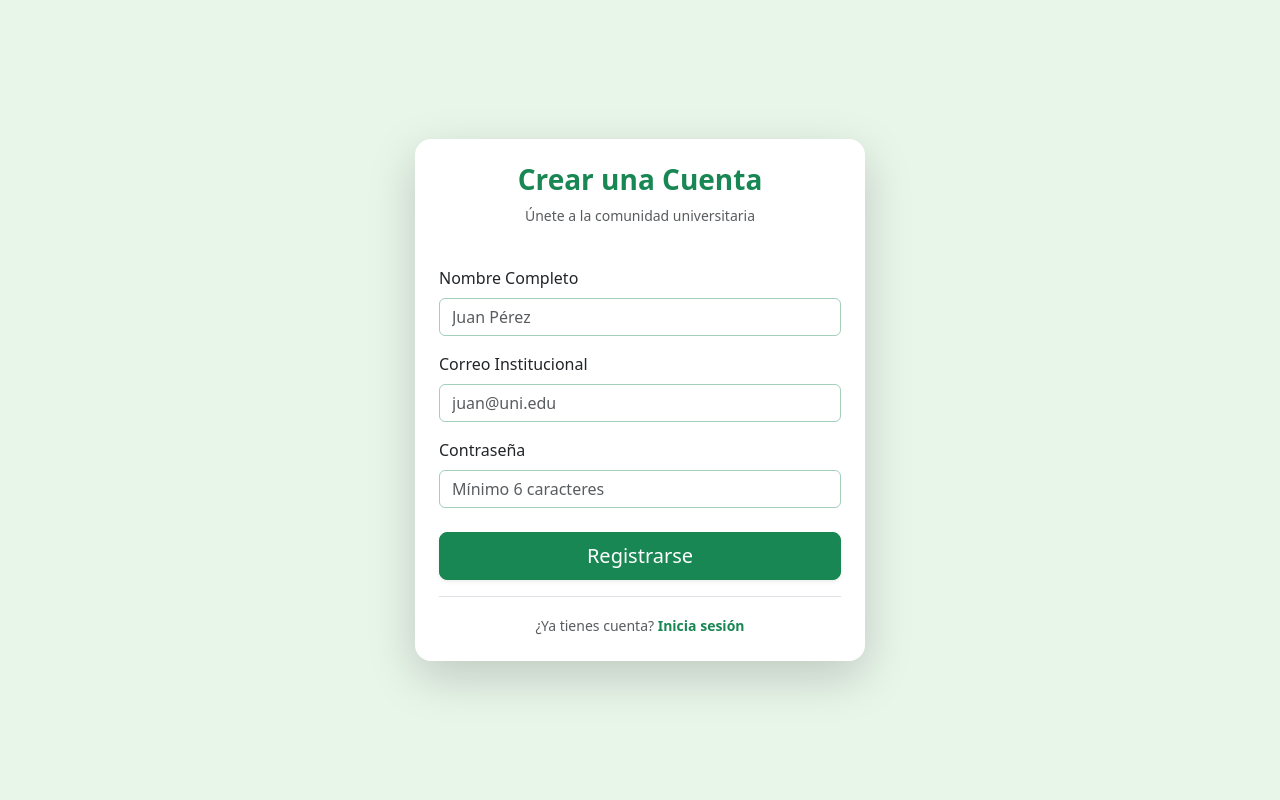
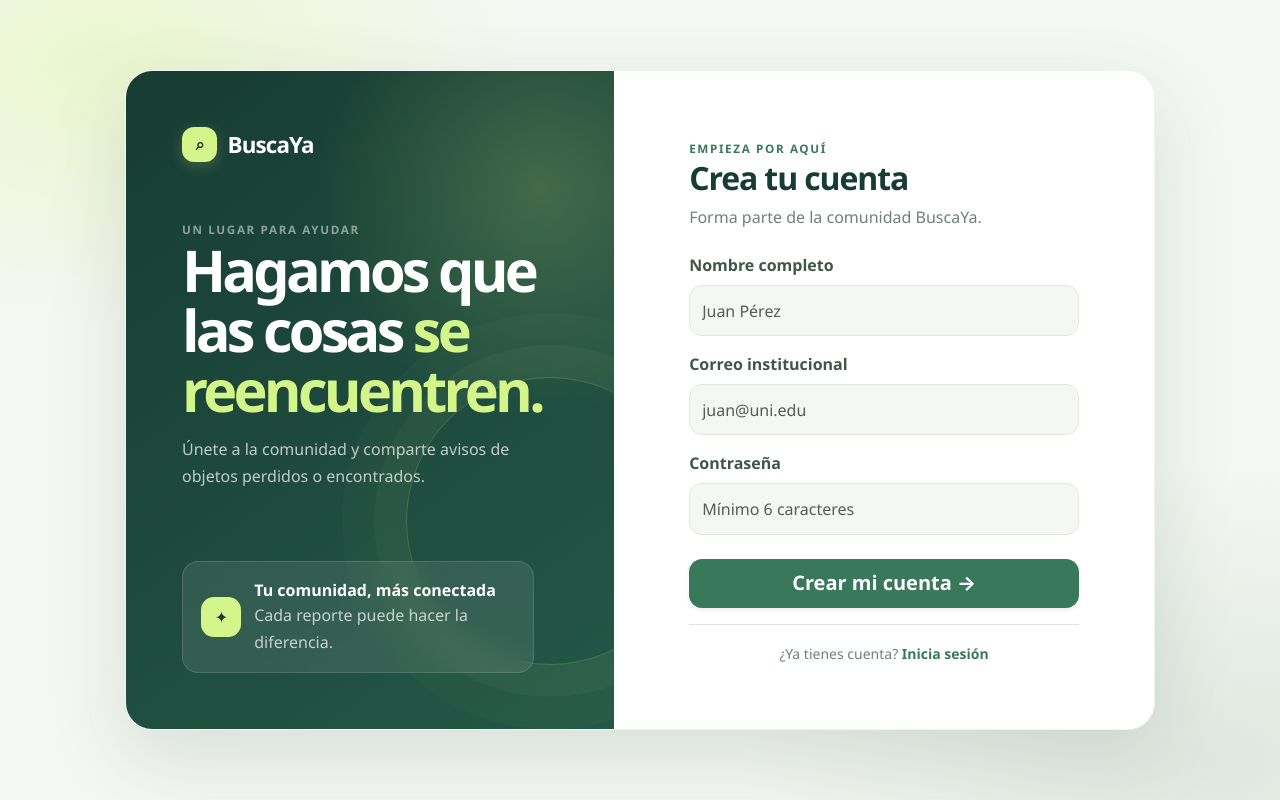
Before and after one commit to mili-d126/TP_BuscaYa_Grupo, a Flask app: page /registro in a window 1280 px wide. Run offline with Flask 3, Linux system fonts and the light colour scheme.

Commit message:
Added css styling; removed emojis; added filler

```diff
--- /dev/null
+++ b/static/css/buscaya.css
@@ -0,0 +1,430 @@
+:root {
+    --by-forest: #173c32;
+    --by-forest-light: #245747;
+    --by-leaf: #39785b;
+    --by-lime: #d4f58a;
+    --by-ink: #1f302b;
+    --by-muted: #718078;
+    --by-paper: #f5f7f2;
+    --by-line: #e5ebe4;
+    --bs-success: #39785b;
+    --bs-success-rgb: 57, 120, 91;
+    --bs-body-color: var(--by-ink);
+    --bs-body-bg: var(--by-paper);
+    --bs-border-radius: 0.9rem;
+    --bs-border-radius-lg: 1.25rem;
+}
+
+body {
+    min-height: 100vh;
+    color: var(--by-ink);
+    background:
+        radial-gradient(ellipse at 95% 5%, rgba(212, 245, 138, 0.14), transparent 27rem),
+        var(--by-paper) !important;
+    font-family: "Segoe UI", Inter, system-ui, -apple-system, sans-serif;
+    -webkit-font-smoothing: antialiased;
+}
+
+.navbar {
+    position: relative;
+    z-index: 1000;
+    padding: 0.85rem 0;
+    background: var(--by-forest) !important;
+    box-shadow: 0 10px 28px rgba(23, 60, 50, 0.12) !important;
+}
+
+.navbar-brand {
+    display: inline-flex;
+    align-items: center;
+    gap: 0.65rem;
+    letter-spacing: -0.04em;
+    font-size: 1.3rem;
+}
+
+.brand-mark {
+    display: inline-grid;
+    width: 2.2rem;
+    height: 2.2rem;
+    place-items: center;
+    color: var(--by-forest);
+    background: var(--by-lime);
+    border-radius: 0.75rem;
+    font-size: 1rem;
+    box-shadow: 0 4px 14px rgba(212, 245, 138, 0.2);
+}
+
+.navbar .nav-link {
+    padding: 0.55rem 0.8rem !important;
+    color: rgba(255, 255, 255, 0.72) !important;
+    border-radius: 0.7rem;
+    transition: color 160ms ease, background 160ms ease;
+}
+
+.navbar .nav-link:hover,
+.navbar .nav-link:focus {
+    color: #fff !important;
+    background: rgba(255, 255, 255, 0.09);
+}
+
+.navbar .btn-light {
+    color: var(--by-forest);
+    background: var(--by-lime);
+    border-color: var(--by-lime);
+}
+
+.navbar .btn-light:hover {
+    background: #e1ffac;
+    border-color: #e1ffac;
+    transform: translateY(-1px);
+}
+
+.container {
+    max-width: 1120px;
+}
+
+.container.mb-5 {
+    padding-bottom: 1rem;
+}
+
+.card {
+    background-color: #fff;
+    border: 1px solid rgba(31, 48, 43, 0.055) !important;
+    box-shadow: 0 12px 34px rgba(31, 48, 43, 0.055) !important;
+}
+
+.card-header {
+    padding-top: 1.5rem !important;
+}
+
+.card-title,
+h1, h2, h3, h4, h5, h6 {
+    letter-spacing: -0.035em;
+}
+
+.text-success {
+    color: var(--by-leaf) !important;
+}
+
+.btn {
+    font-weight: 650;
+    border-radius: 0.8rem;
+    transition: transform 160ms ease, box-shadow 160ms ease, background 160ms ease;
+}
+
+.btn-success {
+    color: #fff;
+    background: var(--by-leaf);
+    border-color: var(--by-leaf);
+    box-shadow: 0 5px 13px rgba(57, 120, 91, 0.17);
+}
+
+.btn-success:hover,
+.btn-success:focus {
+    color: #fff;
+    background: var(--by-forest-light);
+    border-color: var(--by-forest-light);
+    box-shadow: 0 8px 18px rgba(57, 120, 91, 0.22);
+    transform: translateY(-1px);
+}
+
+.btn-outline-success {
+    color: var(--by-leaf);
+    border-color: #c8dbcf;
+}
+
+.btn-outline-success:hover {
+    background: var(--by-leaf);
+    border-color: var(--by-leaf);
+}
+
+.form-control,
+.form-select {
+    min-height: 2.9rem;
+    color: var(--by-ink);
+    border-color: #dfe7df !important;
+    border-radius: 0.8rem;
+}
+
+textarea.form-control {
+    min-height: auto;
+}
+
+.form-control:focus,
+.form-select:focus {
+    border-color: #8db79c !important;
+    box-shadow: 0 0 0 0.22rem rgba(57, 120, 91, 0.12) !important;
+}
+
+.form-label {
+    color: #42554b !important;
+    font-weight: 650;
+}
+
+.form-text,
+.text-muted {
+    color: var(--by-muted) !important;
+}
+
+.alert {
+    border: 0;
+    border-radius: 0.9rem;
+}
+
+.page-heading {
+    display: flex;
+    align-items: flex-end;
+    justify-content: space-between;
+    gap: 1rem;
+    margin: 0.5rem 0 1.5rem;
+}
+
+.page-heading h1 {
+    margin: 0.15rem 0 0.35rem;
+    color: var(--by-forest);
+    font-size: clamp(1.7rem, 3vw, 2.35rem);
+    font-weight: 750;
+}
+
+.page-eyebrow {
+    color: var(--by-leaf);
+    font-size: 0.73rem;
+    font-weight: 750;
+    letter-spacing: 0.14em;
+    text-transform: uppercase;
+}
+
+.report-card {
+    transition: transform 180ms ease, box-shadow 180ms ease;
+}
+
+.report-card:hover {
+    box-shadow: 0 18px 40px rgba(31, 48, 43, 0.11) !important;
+    transform: translateY(-4px);
+}
+
+.report-card img,
+.report-card .report-placeholder {
+    height: 190px;
+    object-fit: cover;
+}
+
+.report-placeholder {
+    display: flex;
+    align-items: center;
+    justify-content: center;
+    color: var(--by-leaf);
+    background:
+        radial-gradient(circle at 70% 25%, rgba(212, 245, 138, 0.55), transparent 35%),
+        linear-gradient(135deg, #e7f1e6, #f5f7f2);
+    font-size: 3rem;
+}
+
+#mapa,
+#mapaForm,
+#mapaDetalle {
+    border: 1px solid var(--by-line);
+    box-shadow: 0 8px 24px rgba(31, 48, 43, 0.07);
+}
+
+.auth-page {
+    display: flex;
+    min-height: 100vh;
+    align-items: center;
+    justify-content: center;
+    padding: 2rem;
+    background:
+        radial-gradient(ellipse at 8% 8%, rgba(212, 245, 138, 0.34), transparent 26rem),
+        radial-gradient(ellipse at 95% 95%, rgba(57, 120, 91, 0.12), transparent 30rem),
+        #f5f7f2 !important;
+}
+
+.auth-shell {
+    display: grid;
+    width: min(100%, 1030px);
+    min-height: 610px;
+    grid-template-columns: 0.95fr 1.05fr;
+    overflow: hidden;
+    background: #fff;
+    border: 1px solid rgba(31, 48, 43, 0.06);
+    border-radius: 1.7rem;
+    box-shadow: 0 28px 80px rgba(23, 60, 50, 0.13);
+}
+
+.auth-story {
+    position: relative;
+    display: flex;
+    flex-direction: column;
+    justify-content: space-between;
+    overflow: hidden;
+    padding: clamp(2rem, 5vw, 3.5rem);
+    color: #fff;
+    background:
+        radial-gradient(circle at 85% 18%, rgba(212, 245, 138, 0.2), transparent 14rem),
+        linear-gradient(145deg, #173c32, #245747);
+}
+
+.auth-story::after {
+    position: absolute;
+    right: -5rem;
+    bottom: 4rem;
+    width: 18rem;
+    height: 18rem;
+    border: 1px solid rgba(212, 245, 138, 0.2);
+    border-radius: 50%;
+    box-shadow: 0 0 0 2rem rgba(212, 245, 138, 0.035), 0 0 0 4rem rgba(212, 245, 138, 0.025);
+    content: "";
+}
+
+.auth-story .navbar-brand {
+    position: relative;
+    z-index: 1;
+    color: #fff;
+    font-size: 1.4rem;
+}
+
+.auth-story-copy {
+    position: relative;
+    z-index: 1;
+    max-width: 24rem;
+    margin: 3rem 0;
+}
+
+.auth-story-copy h1 {
+    margin: 0 0 1rem;
+    font-size: clamp(2.5rem, 5vw, 3.6rem);
+    font-weight: 750;
+    line-height: 1.04;
+    letter-spacing: -0.065em;
+}
+
+.auth-story-copy h1 span {
+    color: var(--by-lime);
+}
+
+.auth-story-copy p,
+.auth-footnote {
+    color: rgba(255, 255, 255, 0.72);
+    line-height: 1.7;
+}
+
+.auth-note {
+    position: relative;
+    z-index: 1;
+    display: flex;
+    align-items: center;
+    gap: 0.8rem;
+    max-width: 22rem;
+    padding: 1rem 1.15rem;
+    color: #fff;
+    background: rgba(255, 255, 255, 0.09);
+    border: 1px solid rgba(255, 255, 255, 0.13);
+    border-radius: 1rem;
+    backdrop-filter: blur(10px);
+}
+
+.auth-note-icon {
+    display: grid;
+    width: 2.5rem;
+    height: 2.5rem;
+    flex: 0 0 auto;
+    place-items: center;
+    color: var(--by-forest);
+    background: var(--by-lime);
+    border-radius: 0.8rem;
+}
+
+.auth-panel {
+    display: flex;
+    align-items: center;
+    justify-content: center;
+    padding: clamp(2rem, 5vw, 4.5rem);
+}
+
+.auth-form {
+    width: 100%;
+    max-width: 390px;
+}
+
+.auth-form h2 {
+    margin-bottom: 0.5rem;
+    color: var(--by-forest);
+    font-size: 2rem;
+    font-weight: 750;
+}
+
+.auth-form .form-control {
+    min-height: 3.2rem;
+}
+
+.auth-form .btn {
+    min-height: 3.1rem;
+}
+
+.auth-link {
+    color: var(--by-leaf);
+    font-weight: 700;
+    text-decoration: none;
+}
+
+.auth-link:hover {
+    color: var(--by-forest);
+    text-decoration: underline;
+}
+
+@media (max-width: 767.98px) {
+    .navbar {
+        padding: 0.65rem 0;
+    }
+
+    .navbar .navbar-nav {
+        padding: 0.5rem 0;
+    }
+
+    .page-heading {
+        align-items: flex-start;
+        flex-direction: column;
+    }
+
+    .auth-page {
+        padding: 1rem;
+    }
+
+    .auth-shell {
+        min-height: auto;
+        grid-template-columns: 1fr;
+        border-radius: 1.25rem;
+    }
+
+    .auth-story {
+        min-height: 265px;
+        padding: 1.6rem;
+    }
+
+    .auth-story-copy {
+        margin: 2rem 0 0;
+    }
+
+    .auth-story-copy h1 {
+        max-width: 18rem;
+        font-size: 2.5rem;
+    }
+
+    .auth-story-copy p,
+    .auth-note,
+    .auth-footnote {
+        display: none;
+    }
+
+    .auth-panel {
+        padding: 2rem 1.5rem;
+    }
+}
+
+@media (prefers-reduced-motion: reduce) {
+    *,
+    *::before,
+    *::after {
+        scroll-behavior: auto !important;
+        transition-duration: 0.01ms !important;
+    }
+}
--- a/templates/_navbar.html
+++ b/templates/_navbar.html
@@ -1,6 +1,6 @@
-<nav class="navbar navbar-expand-lg navbar-dark bg-success shadow-sm mb-4">
+<nav class="navbar navbar-expand-lg navbar-dark mb-4">
     <div class="container">
-        <a class="navbar-brand fw-bold" href="/perfil">🔍 BuscaYa</a>
+        <a class="navbar-brand fw-bold" href="/perfil"><span class="brand-mark" aria-hidden="true">⌕</span> BuscaYa</a>
         <button class="navbar-toggler" type="button" data-bs-toggle="collapse" data-bs-target="#menuPrincipal">
             <span class="navbar-toggler-icon"></span>
         </button>
--- a/templates/registro.html
+++ b/templates/registro.html
@@ -4,52 +4,60 @@
     <meta charset="UTF-8">
     <meta name="viewport" content="width=device-width, initial-scale=1.0">
     <title>Crear Cuenta - BuscaYa</title>
-    <!-- Bootstrap CSS -->
-    <link href="https://cdn.jsdelivr.net/npm/bootstrap@5.3.0/dist/css/bootstrap.min.css" rel="stylesheet">
+    <link href="https://cdn.jsdelivr.net/npm/bootstrap@5.3.3/dist/css/bootstrap.min.css" rel="stylesheet">
+    <link rel="stylesheet" href="{{ url_for('static', filename='css/buscaya.css') }}">
 </head>
-<body class="d-flex align-items-center justify-content-center vh-100" style="background-color: #e8f5e9;">
+<body class="auth-page">
+    <main class="auth-shell">
+        <section class="auth-story">
+            <a class="navbar-brand fw-bold" href="/login"><span class="brand-mark" aria-hidden="true">⌕</span> BuscaYa</a>
+            <div class="auth-story-copy">
+                <span class="page-eyebrow text-white-50">Un lugar para ayudar</span>
+                <h1>Hagamos que las cosas <span>se reencuentren.</span></h1>
+                <p>Únete a la comunidad y comparte avisos de objetos perdidos o encontrados.</p>
+            </div>
+            <div class="auth-note">
+                <span class="auth-note-icon" aria-hidden="true">✦</span>
+                <span><strong>Tu comunidad, más conectada</strong><br><span class="auth-footnote">Cada reporte puede hacer la diferencia.</span></span>
+            </div>
+        </section>
+        <section class="auth-panel">
+            <div class="auth-form">
+                <span class="page-eyebrow">Empieza por aquí</span>
+                <h2>Crea tu cuenta</h2>
+                <p class="text-muted mb-4">Forma parte de la comunidad BuscaYa.</p>
 
-    <div class="card shadow-lg p-4 rounded-4 border-0" style="max-width: 450px; width: 100%;">
-        <div class="text-center mb-4">
-            <h3 class="fw-bold text-success">Crear una Cuenta</h3>
-            <p class="text-muted small">Únete a la comunidad universitaria</p>
+                {% with messages = get_flashed_messages(with_categories=true) %}
+                    {% if messages %}
+                        {% for category, message in messages %}
+                            <div class="alert alert-{{ 'success' if category == 'success' else 'danger' }} small mb-3" role="alert">
+                                <strong>{{ message }}</strong>
                             </div>
-
-
-        {% with messages = get_flashed_messages() %}
-      {% if messages %}
-        <div class="alert alert-danger text-center p-2 small mb-3" role="alert">
-          {% for message in messages %}
-            <strong>{{ message }}</strong>
                         {% endfor %}
-        </div>
                     {% endif %}
                 {% endwith %}
 
-    <form action="/registro" method="POST">
+                <form action="/registro" method="POST" class="mt-4">
                     <div class="mb-3">
-            <label class="form-label">Nombre Completo</label>
+                        <label class="form-label">Nombre completo</label>
                         <input type="text" name="nombre" class="form-control border-success-subtle" placeholder="Juan Pérez" required>
                     </div>
-
                     <div class="mb-3">
-        <label class="form-label">Correo Institucional</label>
-        <!-- CORREGIDO AQUÍ: Se cambió name="text" por name="email" -->
+                        <label class="form-label">Correo institucional</label>
                         <input type="text" name="email" class="form-control border-success-subtle" placeholder="juan@uni.edu" required>
                     </div>
-
                     <div class="mb-4">
                         <label class="form-label">Contraseña</label>
                         <input type="password" name="contrasena" class="form-control border-success-subtle" placeholder="Mínimo 6 caracteres" required>
                     </div>
-
-    <button type="submit" class="btn btn-success btn-lg w-100 shadow-sm mb-3">Registrarse</button>
+                    <button type="submit" class="btn btn-success btn-lg w-100 shadow-sm mb-3">Crear mi cuenta <span aria-hidden="true">→</span></button>
                 </form>
 
                 <div class="text-center border-top pt-3">
-            <small class="text-muted">¿Ya tienes cuenta? <a href="/login" class="text-success text-decoration-none fw-bold">Inicia sesión</a></small>
+                    <small class="text-muted">¿Ya tienes cuenta? <a href="/login" class="auth-link">Inicia sesión</a></small>
                 </div>
             </div>
-
+        </section>
+    </main>
 </body>
 </html>
```
Also changed, not shown: templates/detalle_reporte.html (+8 -1 lines), templates/login.html (+31 -22 lines), templates/mapa.html (+10 -2 lines), templates/nuevo_reporte.html (+10 -2 lines), templates/perfil.html (+9 -1 lines), templates/reportes.html (+13 -4 lines). Lines whose indentation alone changed are shown as unchanged.
